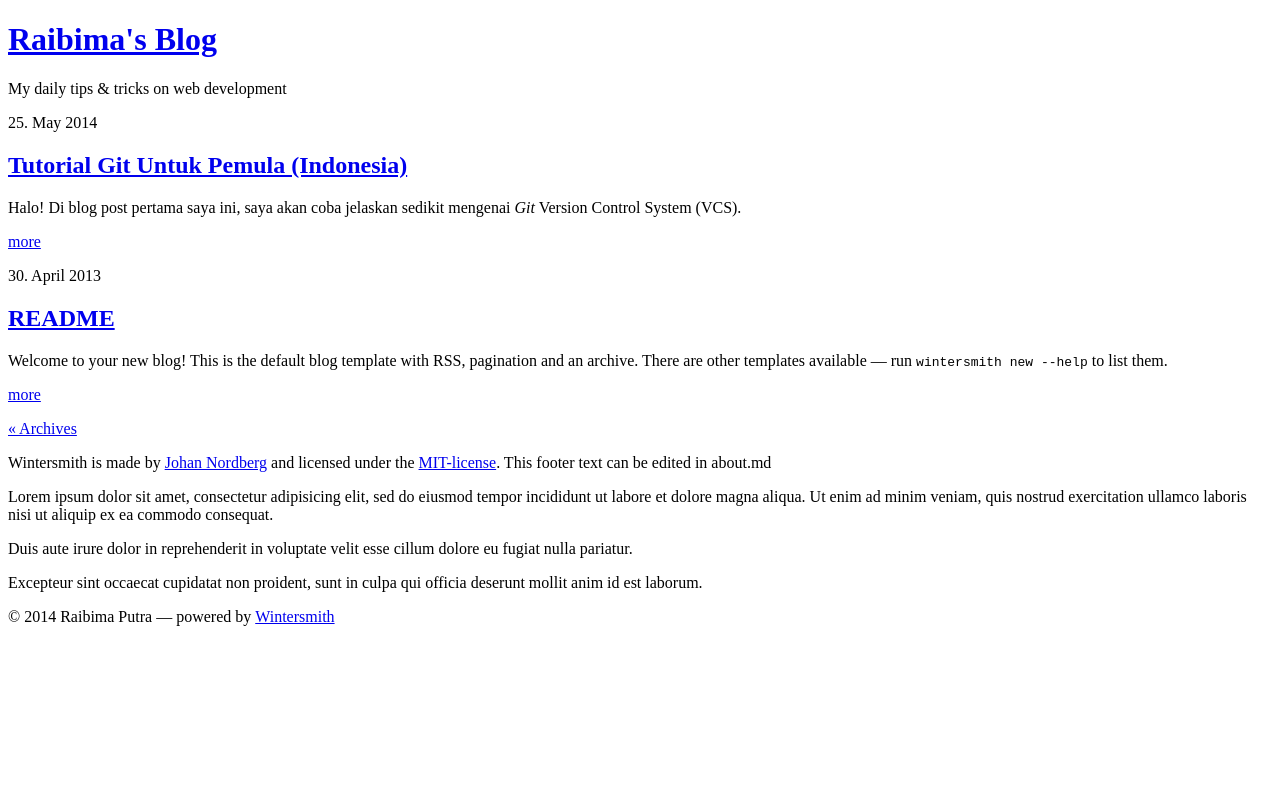
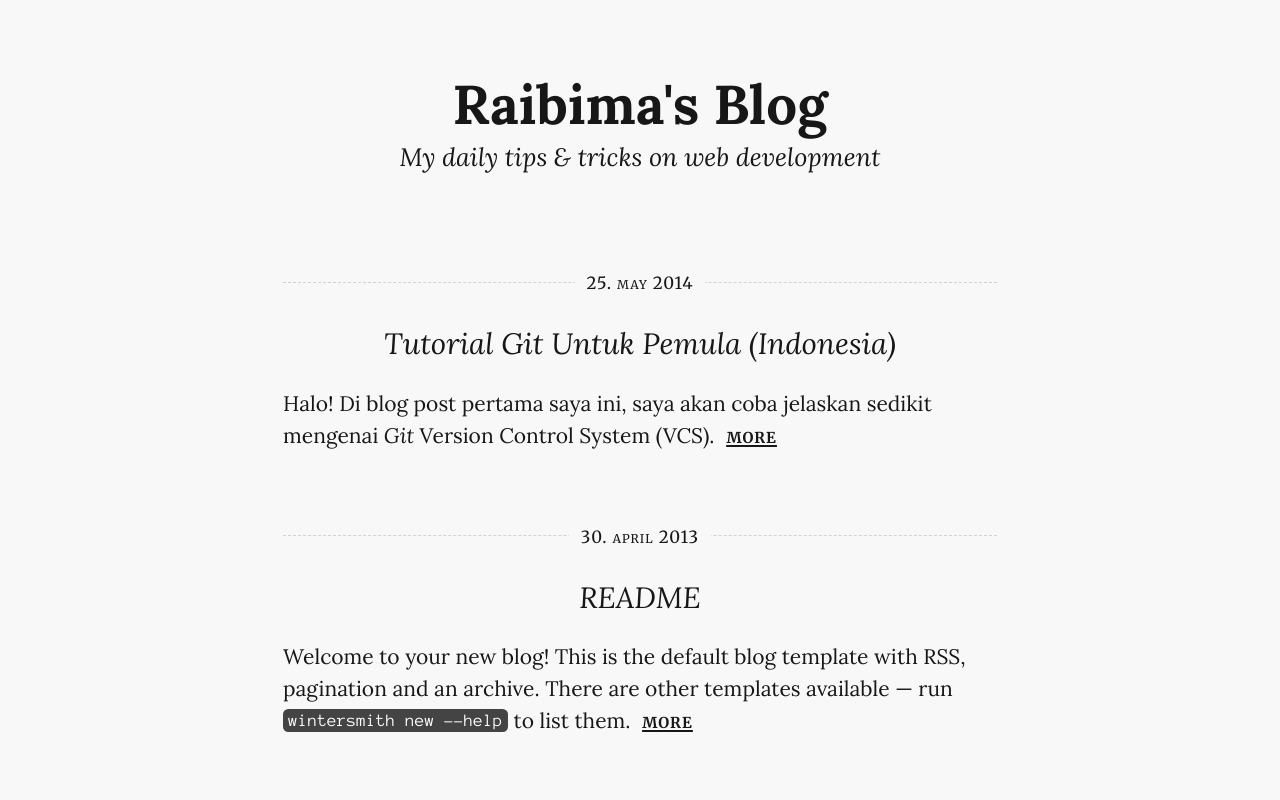
Before and after one commit to coderay1100/blog, a plain HTML site: page index.html in a window 1280 px wide. Shown: the top 800 px of the page. Drawn offline with Linux system fonts and the light colour scheme; the site is published under a folder, as on GitHub Pages, so addresses that start at the root find nothing.

Commit message:
fix url issue

```diff
--- a/index.html
+++ b/index.html
@@ -8,7 +8,7 @@
     </title>
     <link rel="alternate" href="http://coderay1100.github.io/blog/feed.xml" type="application/rss+xml" title="My daily tips &amp; tricks on web development">
     <link rel="stylesheet" href="http://fonts.googleapis.com/css?family=Lora:400,700,400italic,700italic|Anonymous+Pro:400,700,400italic,700italic|Merriweather:400,700,300">
-    <link rel="stylesheet" href="/css/main.css">
+    <link rel="stylesheet" href="./css/main.css">
   </head>
   <body>
     <header class="header">
@@ -24,28 +24,28 @@
         <article class="article intro">
           <header>
             <p class="date"><span>25. May 2014</span></p>
-            <h2><a href="/articles/tutorial-git/">Tutorial Git Untuk Pemula (Indonesia)</a></h2>
+            <h2><a href="./articles/tutorial-git/">Tutorial Git Untuk Pemula (Indonesia)</a></h2>
           </header>
           <section class="content"><p>Halo! Di blog post pertama saya ini, saya akan coba jelaskan sedikit mengenai <em>Git</em> Version Control System&nbsp;(<span class="caps">VCS</span>).</p>
 
-            <p class="more"><a href="/articles/tutorial-git/">more</a></p>
+            <p class="more"><a href="./articles/tutorial-git/">more</a></p>
           </section>
         </article>
         <article class="article intro">
           <header>
             <p class="date"><span>30. April 2013</span></p>
-            <h2><a href="/articles/hello-world/">README</a></h2>
+            <h2><a href="./articles/hello-world/">README</a></h2>
           </header>
           <section class="content"><p>Welcome to your new blog! This is the default blog template with <span class="caps">RSS</span>, pagination and an archive. There are other templates available — run <code>wintersmith new --help</code> to list&nbsp;them.</p>
 
-            <p class="more"><a href="/articles/hello-world/">more</a></p>
+            <p class="more"><a href="./articles/hello-world/">more</a></p>
           </section>
         </article>
       </div>
     </div>
     <footer>
       <div class="content-wrap">
-        <div class="nav"><a href="/archive.html">« Archives</a>
+        <div class="nav"><a href="./archive.html">« Archives</a>
         </div>
         <section class="about"><p>Wintersmith is made by <a href="http://johan-nordberg.com/">Johan Nordberg</a> and licensed under the <a href="http://opensource.org/licenses/MIT">MIT-license</a>.
 This footer text can be edited in about.md</p>
```
Also changed, not shown: archive.html (+1 -1 lines), articles/hello-world/index.html (+2 -2 lines), articles/tutorial-git/index.html (+2 -2 lines).
